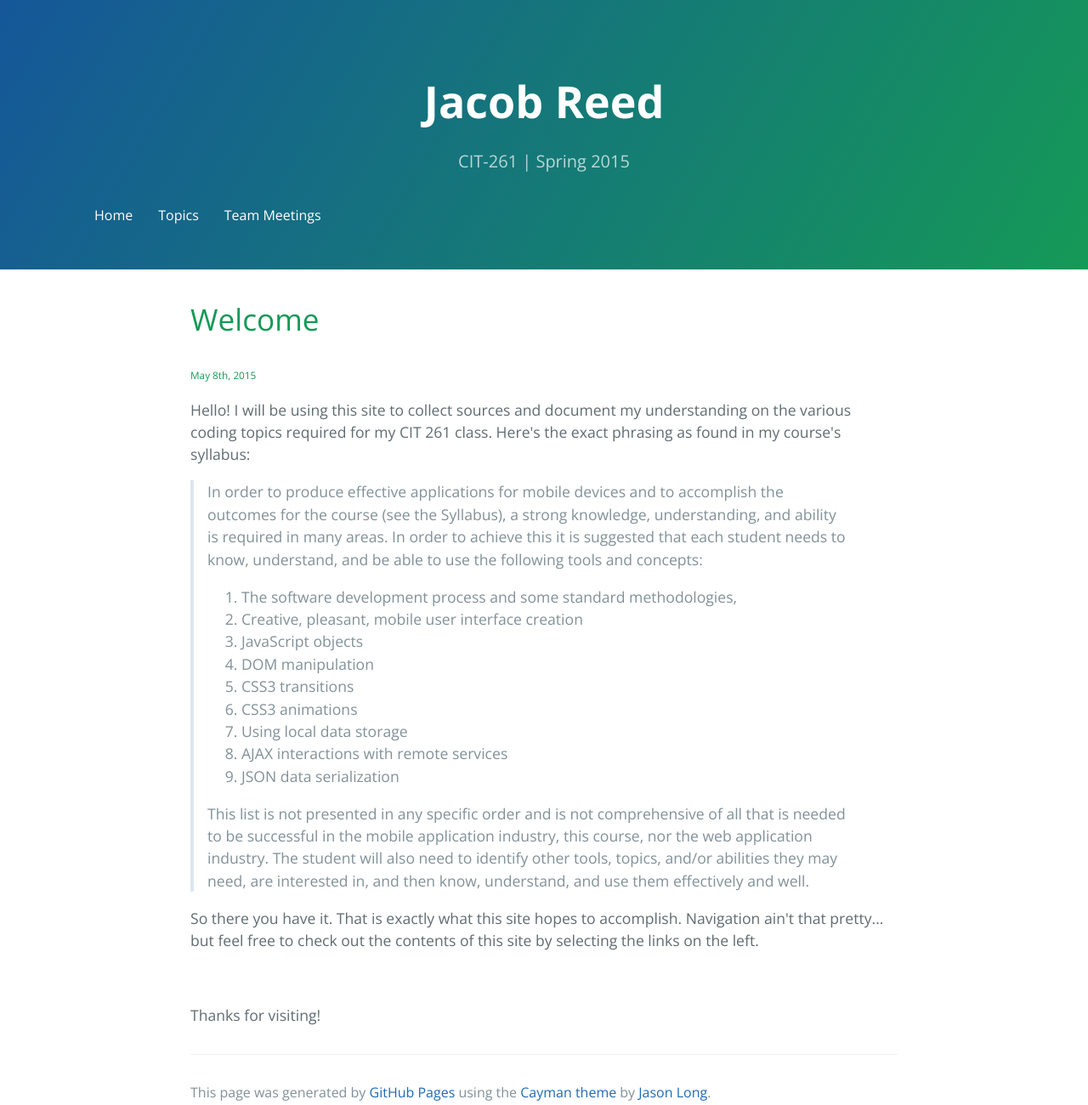
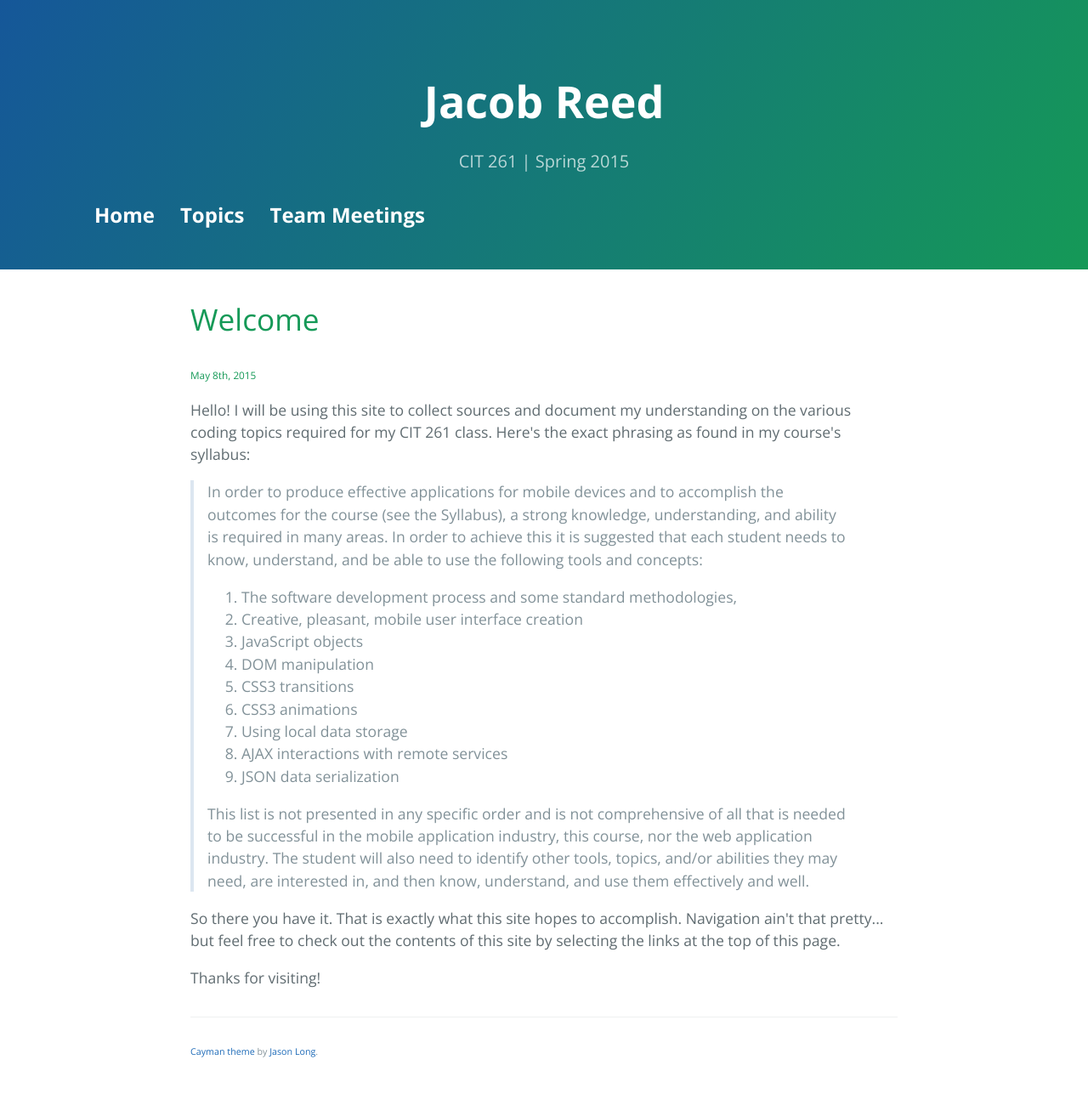
Before and after one commit to Ahuire-Ricardo/reed-jacob.github.io, a plain HTML site: page index.html in a window 1280 px wide. Shown: the whole page at 85% size. Drawn offline with nearby package versions, Linux system fonts and the light colour scheme.

Commit message:
Trying again

```diff
--- a/index.html
+++ b/index.html
@@ -12,7 +12,9 @@
   <body>
     <section class="page-header">
       <h1 class="project-name">Jacob Reed</h1>
-      <h2 class="project-tagline">CIT-261 | Spring 2015</h2>
+      <h2 class="project-tagline">CIT 261 | Spring 2015</h2>
+      <h2 class="project-menu">
+
       <nav id="primary_nav_wrap">
           <ul>
             <li class="current-menu-item"><a href="#">Home</a></li>
@@ -30,6 +32,8 @@
             <li><a href="#">Team Meetings</a>
             </li>
           </nav>
+
+        </h2>
     </section>
 
     <section class="main-content">
@@ -55,12 +59,11 @@
           <p>This list is not presented in any specific order and is not comprehensive of all that is needed to be successful in the mobile application industry, this course, nor the web application industry. The student will also need to identify other tools, topics, and/or abilities they may need, are interested in, and then know, understand, and use them effectively and well.</p>
           </blockquote>
 
-        <p>So there you have it. That is exactly what this site hopes to accomplish. Navigation ain't that pretty... but feel free to check out the contents of this site by selecting the links on the left.</p>
-        <br>
+        <p>So there you have it. That is exactly what this site hopes to accomplish. Navigation ain't that pretty... but feel free to check out the contents of this site by selecting the links at the top of this page.</p>
         <p>Thanks for visiting!</p>
       <footer class="site-footer">
 
-        <span class="site-footer-credits">This page was generated by <a href="https://pages.github.com">GitHub Pages</a> using the <a href="https://github.com/jasonlong/cayman-theme">Cayman theme</a> by <a href="https://twitter.com/jasonlong">Jason Long</a>.</span>
+        <h6><span class="site-footer-credits"><a href="https://github.com/jasonlong/cayman-theme">Cayman theme</a> by <a href="https://twitter.com/jasonlong">Jason Long</a>.</span></h6>
       </footer>
 
     </section>
```
